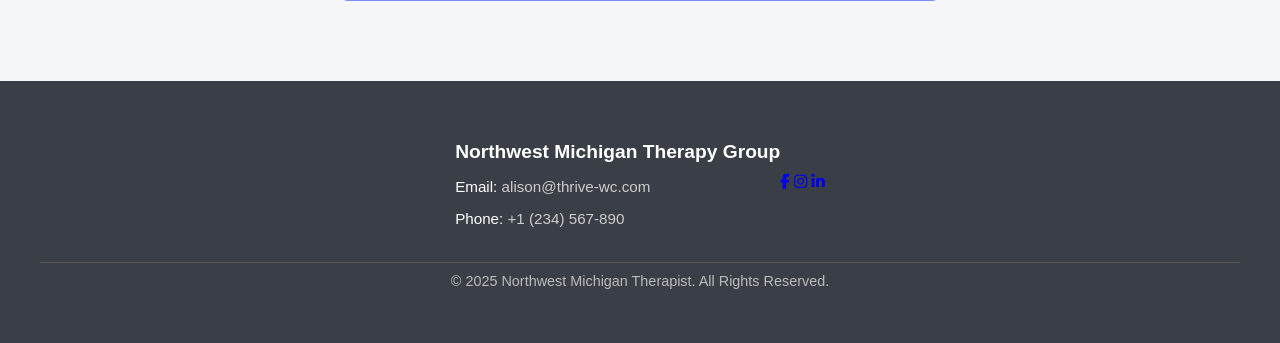
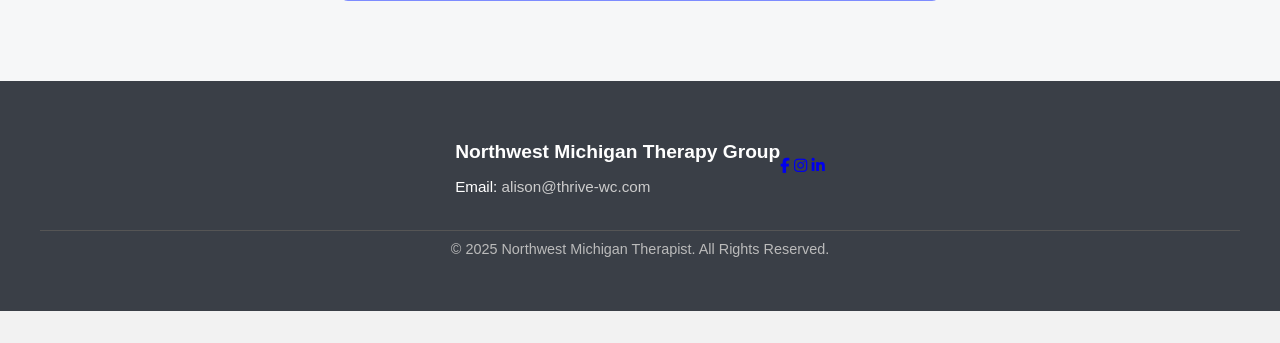
Before and after one commit to BallansByte/Ali-Site, a Flask app: page / in a window 1280 px wide; the page is wider, and only the part inside the window is pictured. Shown: the part 5728-6071 px from the top of that part. After the commit the page ends 6039 px from the top of that part, so only its background shows below. Run offline with Flask 3, Linux system fonts and the light colour scheme.

Commit message:
Removed the mobile number from the contact section in the footer. Bellow the email.

```diff
--- a/templates/base.html
+++ b/templates/base.html
@@ -200,8 +200,7 @@
 			<div class="footer-info">
 				<h3>Northwest Michigan Therapy Group</h3>
 				<p>Email: <a href="alison@thrive-wc.com">alison@thrive-wc.com</a></p>
-				<p>Phone: <a href="tel:+1234567890">+1 (234) 567-890</a></p>
-			</div>
+            </div>
 
 			<div class="footer-socials">
 				<div class="footer-socials">
```
